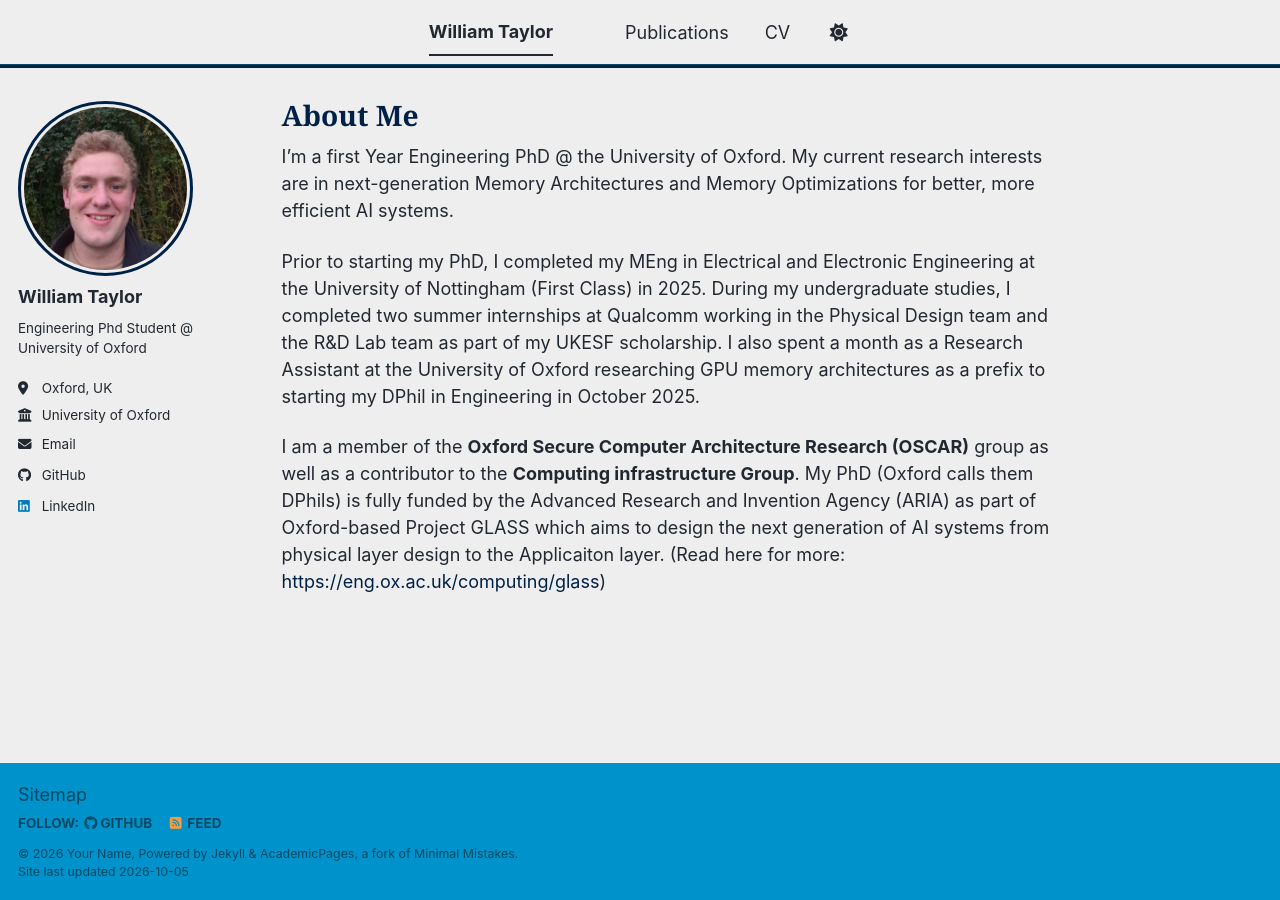
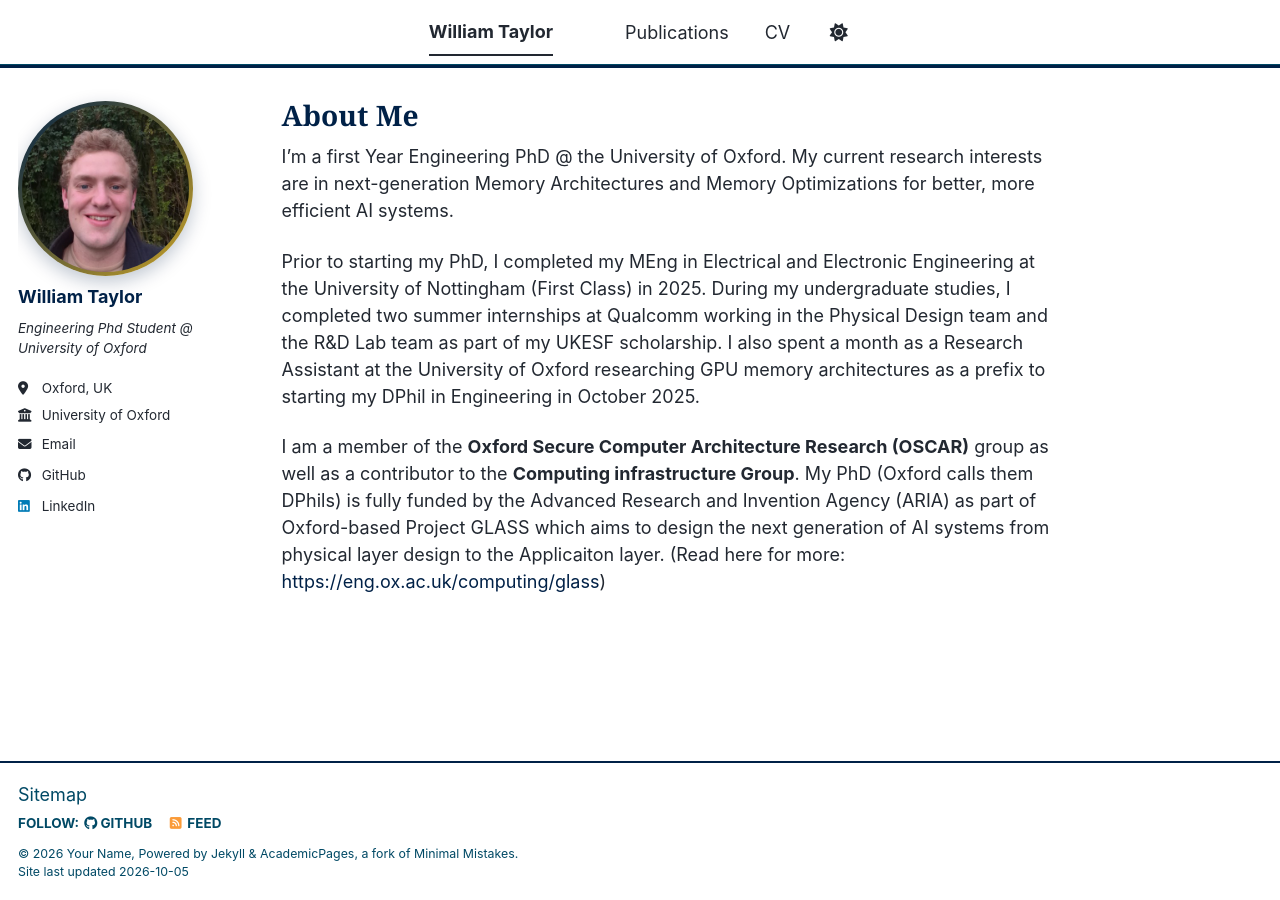
Before and after one commit to w-p-taylor/w-p-taylor.github.io, a Jekyll site: the page built from _pages/about.md, in a window 1280 px wide. Built offline with Jekyll 4.4.1, drawn with Linux system fonts in a browser that asks for light colours; a script bundle is joined from its source files by our own code; library files that are not in the unit come from our copies.

Commit message:
Update main.scss

```diff
--- a/assets/css/main.scss
+++ b/assets/css/main.scss
@@ -46,11 +46,22 @@
 
 /* Accent colours: change these two to restyle everything */
 :root {
-  --wt-accent: #002147;   /* Oxford blue */
+  --wt-accent: #002147;    /* Oxford blue */
   --wt-highlight: #c9a227; /* gold */
 }
 html[data-theme="dark"] {
-  --wt-accent: #8fb3ff;   /* lighter blue so it shows on dark backgrounds */
+  --wt-accent: #8fb3ff;    /* lighter blue so it shows on dark backgrounds */
+}
+
+/* White background in light mode */
+html:not([data-theme="dark"]) {
+  --global-bg-color: #ffffff;
+}
+html:not([data-theme="dark"]) body,
+html:not([data-theme="dark"]) .masthead,
+html:not([data-theme="dark"]) .greedy-nav,
+html:not([data-theme="dark"]) .page__footer {
+  background-color: #ffffff;
 }
 
 /* Top menu: centred, with a coloured line underneath */
@@ -65,7 +76,12 @@ html[data-theme="dark"] {
   transition: color 0.2s ease;
 }
 .greedy-nav a:hover {
-  color: var(--wt-highlight);
+  color: var(--wt-accent);
+}
+/* Animated underline under menu links, in gold */
+.greedy-nav .visible-links a::before {
+  background: var(--wt-highlight);
+  height: 3px;
 }
 
 /* Serif headings for an academic feel */
@@ -88,10 +104,27 @@ html[data-theme="dark"] {
   color: var(--wt-accent);
 }
 
-/* Profile photo with a coloured ring */
+/* Profile photo: gradient ring, shadow, lift on hover */
 .author__avatar img {
-  border: 3px solid var(--wt-accent);
-  padding: 3px;
+  border: none;
+  border-radius: 50%;
+  padding: 4px;
+  background: linear-gradient(135deg, var(--wt-accent), var(--wt-highlight));
+  box-shadow: 0 6px 18px rgba(0, 33, 71, 0.25);
+  transition: transform 0.3s ease, box-shadow 0.3s ease;
+}
+.author__avatar img:hover {
+  transform: translateY(-3px) scale(1.03);
+  box-shadow: 0 10px 24px rgba(0, 33, 71, 0.35);
+}
+
+/* Sidebar name and subtitle */
+.author__name {
+  color: var(--wt-accent);
+  font-size: 1.3em;
+}
+.author__bio {
+  font-style: italic;
 }
 
 /* Links in page content */
@@ -109,3 +142,8 @@ html[data-theme="dark"] {
 .archive__item-title a {
   color: var(--wt-accent);
 }
+
+/* Footer: thin accent line on top */
+.page__footer {
+  border-top: 2px solid var(--wt-accent);
+}
```
